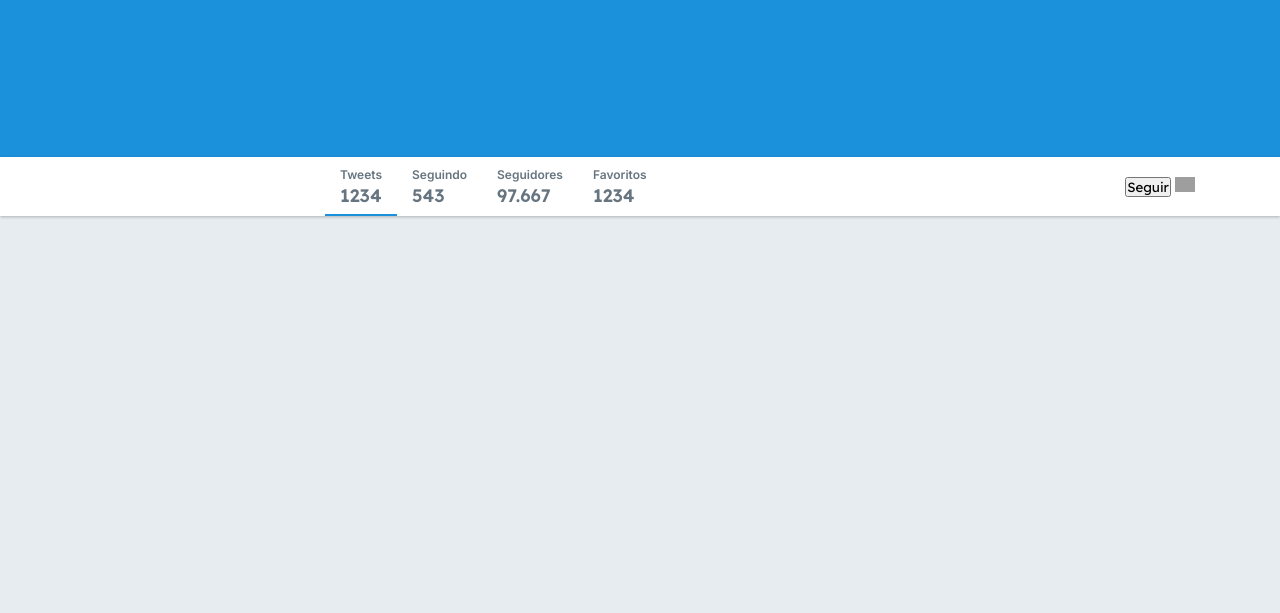
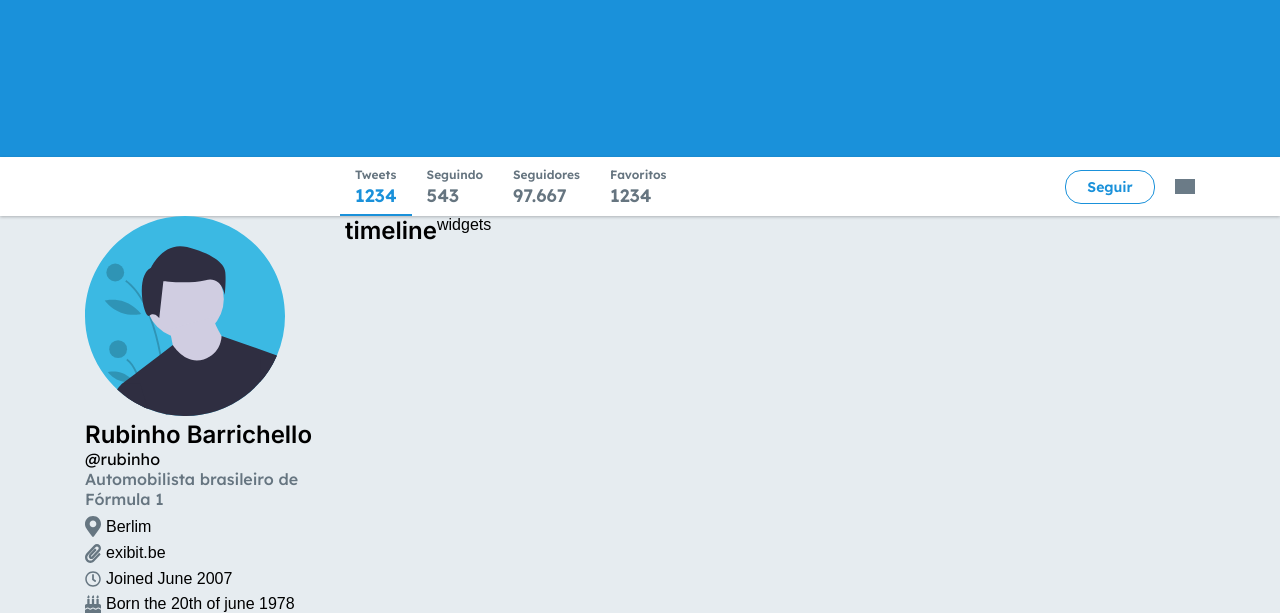
Before and after one commit to rodrigotaveiraa/feed-twitter, a plain HTML site: page index.html in a window 1280 px wide. Shown: the part 269-882 px from the top of the page. Before the commit the page ends 800 px from the top, so only its background shows below. Drawn offline with Linux system fonts and the light colour scheme; grey boxes are pictures that could not be loaded.

Commit message:
atualização

```diff
--- a/index.html
+++ b/index.html
@@ -1,5 +1,5 @@
 <!DOCTYPE html>
-<html lang="pt-br">
+<html lang="en">
   <head>
     <meta charset="UTF-8" />
     <meta http-equiv="X-UA-Compatible" content="IE=edge" />
@@ -81,5 +81,36 @@
         </div>
       </div>
     </div>
+
+    <div class="wrapper-content content">
+      <aside class="profile">
+        <img id="user" src="/assets/user.svg" alt="usuário" />
+        <h1>Rubinho Barrichello</h1>
+        <span>@rubinho</span>
+        <p>Automobilista brasileiro de Fórmula 1</p>
+        <ul>
+          <li>
+            <img src="/assets/map-marker-alt-solid.svg" alt="localização" />
+            Berlim
+          </li>
+          <li>
+            <img src="/assets/paperclip-solid.svg" alt="url" />
+            exibit.be
+          </li>
+          <li>
+            <img src="/assets/clock-regular.svg" alt="entrada" />
+            Joined June 2007
+          </li>
+          <li>
+            <img src="/assets/birthday-cake-solid.svg" alt="aniversário" />
+            Born the 20th of june 1978
+          </li>
+        </ul>
+      </aside>
+      <section class="timeline">
+        <h1>timeline</h1>
+      </section>
+      <aside class="widgets">widgets</aside>
+    </div>
   </body>
 </html>
--- a/styles.css
+++ b/styles.css
@@ -12,6 +12,7 @@ body {
   background: #e6ecf0;
   text-rendering: optimizeLegibility !important;
   -webkit-font-smoothing: antialiased !important;
+  font-family: sans-serif;
 }
 
 h1,
@@ -19,8 +20,7 @@ h2,
 h3,
 h4,
 h5,
-h6,
-span {
+h6 {
   font-family: Inter, sans-serif;
 }
 
@@ -28,7 +28,9 @@ input,
 a,
 p,
 button,
-strong {
+strong,
+span,
+small {
   font-family: Lexend, sans-serif;
 }
 
@@ -99,6 +101,7 @@ header#main-header nav ul li {
 
 header#main-header nav ul li img {
   margin-right: 7px;
+  filter: invert(48%) sepia(24%) saturate(267%) hue-rotate(163deg) brightness(88%) contrast(87%);
 }
 
 header#main-header nav ul li:first-child {
@@ -132,6 +135,7 @@ header#main-header div.side div img.search {
   right: 4px;
   top: 8px;
   width: 16px;
+  filter: invert(48%) sepia(24%) saturate(267%) hue-rotate(163deg) brightness(88%) contrast(87%);
 }
 
 header#main-header div.side img.icon-user-nav {
@@ -164,6 +168,7 @@ div.banner {
   align-items: center;
   justify-content: center;
   flex-direction: column;
+  font-size: 16px;
 }
 
 div.bar {
@@ -176,7 +181,7 @@ div.bar .content {
   display: flex;
   align-items: center;
   justify-content: space-between;
-  padding-left: 270px;
+  padding-left: 285px;
   height: 100%;
 }
 
@@ -216,3 +221,79 @@ div.bar .content ul li strong {
   font-weight: bold;
   margin-top: 2px;
 }
+
+div.bar .content ul li.active strong {
+  color: var(--azul);
+}
+
+div.bar .content .actions {
+  display: flex;
+  align-items: center;
+}
+
+div.bar .content .actions img {
+  filter: invert(48%) sepia(24%) saturate(267%) hue-rotate(163deg) brightness(88%) contrast(87%);
+}
+
+div.bar .content .actions button {
+  height: 34px;
+  background: white;
+  display: flex;
+  align-items: center;
+  justify-content: center;
+
+  width: 90px;
+  font-weight: bold;
+  font-size: 14px;
+  border: 1px solid var(--azul);
+  color: var(--azul);
+  border-radius: 16px;
+
+  margin-right: 20px;
+}
+
+div.wrapper-content {
+  display: flex;
+}
+
+div.wrapper-content aside.profile {
+  width: 260px;
+}
+
+div.wrapper-content aside.profile img {
+  width: 16px;
+}
+
+div.wrapper-content aside.profile img#user {
+  width: 200px;
+}
+
+div.wrapper-content aside.profile span {
+  font-weight: 400;
+}
+
+div.wrapper-content aside.profile p {
+  font-weight: 500;
+  color: #667580;
+}
+
+div.wrapper-content aside.profile ul li {
+  display: flex;
+  align-items: center;
+  gap: 5px;
+  margin-top: 7px;
+}
+
+div.wrapper-content aside.profile ul li img {
+  filter: invert(48%) sepia(24%) saturate(267%) hue-rotate(163deg) brightness(88%) contrast(87%);
+  font-size: 15px;
+}
+
+div.wrapper-content aside.profile ul li span {
+  color: #667580;
+  font-size: 15px;
+}
+
+div.wrapper-content aside.profile ul li a {
+  color: blue;
+}
```
Also changed, not shown: assets/birthday-cake-solid.svg (added), assets/clock-regular.svg (added), assets/map-marker-alt-solid.svg (added), assets/map-marker-solid.svg (added), assets/paperclip-solid.svg (added).
